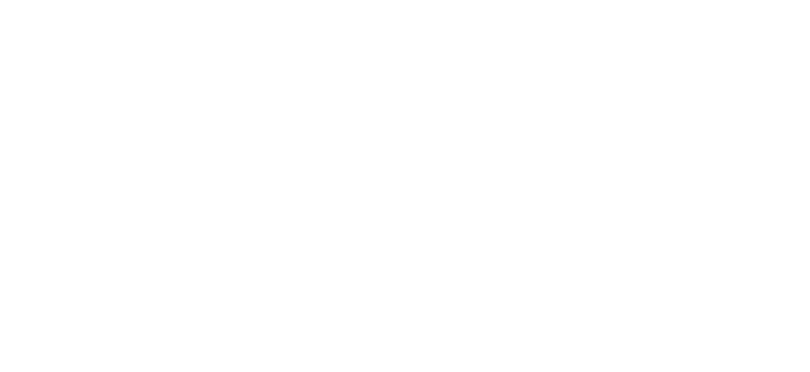
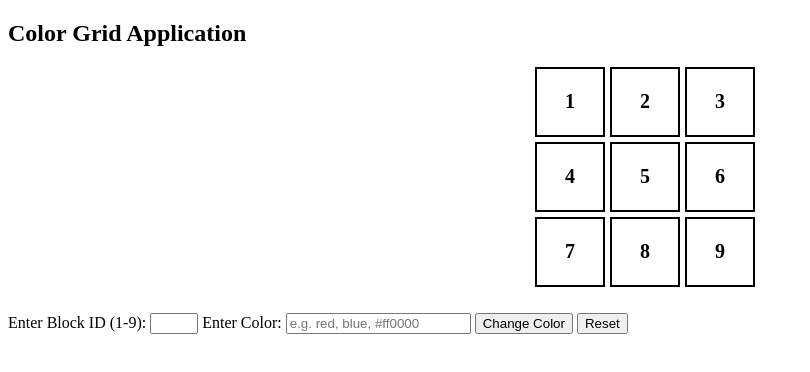
Before and after one commit to acciojob/Replit-Asian-Paints-varuncodev, a website: page main.html in a window 1280 px wide. Shown: the whole page, without its empty margins (0-810 px from the left). Drawn offline with Linux system fonts and the light colour scheme.

Commit message:
created a submission

```diff
--- a/main.html
+++ b/main.html
@@ -8,6 +8,20 @@
 
 <body>
 	<!-- the entire body must be written by student -->
+	<h2>Color Grid Application</h2>
+
+  <div id="grid-container"></div>
+
+  <br><br>
+  <label>Enter Block ID (1-9): </label>
+  <input type="number" id="block_id" min="1" max="9">
+
+  <label>Enter Color: </label>
+  <input type="text" id="colour_id" placeholder="e.g. red, blue, #ff0000">
+
+  <button id="change_button">Change Color</button>
+  <button id="Reset">Reset</button>
+
     <script type="text/javascript" src="./script.js">
 </script>
 
--- a/script.js
+++ b/script.js
@@ -1 +1,35 @@
 //your JS code here. If required.
+const gridContainer = document.getElementById("grid-container");
+
+// Create 3x3 grid
+for (let i = 1; i <= 9; i++) {
+  const box = document.createElement("div");
+  box.classList.add("grid-item");
+  box.id = i;
+  box.innerText = i;
+  gridContainer.appendChild(box);
+}
+
+document.getElementById("change_button").addEventListener("click", () => {
+  const blockId = document.getElementById("block_id").value;
+  const colorValue = document.getElementById("colour_id").value;
+
+  // Reset all blocks first
+  resetColors();
+
+  // Change specific color
+  if (blockId >= 1 && blockId <= 9) {
+    const selectedBlock = document.getElementById(blockId);
+    selectedBlock.style.backgroundColor = colorValue;
+  } else {
+    alert("Please enter a valid ID between 1 and 9");
+  }
+});
+
+document.getElementById("Reset").addEventListener("click", resetColors);
+
+function resetColors() {
+  for (let i = 1; i <= 9; i++) {
+    document.getElementById(i).style.backgroundColor = "transparent";
+  }
+}
--- a/styles.css
+++ b/styles.css
@@ -1 +1,21 @@
 /*  your css code here. If applicable */
+#grid-container {
+  width: 210px;
+  height: 210px;
+  display: grid;
+  grid-template-columns: repeat(3, 70px);
+  grid-template-rows: repeat(3, 70px);
+  gap: 5px;
+  margin: auto;
+}
+
+.grid-item {
+  display: flex;
+  justify-content: center;
+  align-items: center;
+  background-color: transparent;
+  border: 2px solid black;
+  font-size: 20px;
+  font-weight: bold;
+  cursor: pointer;
+}
```
